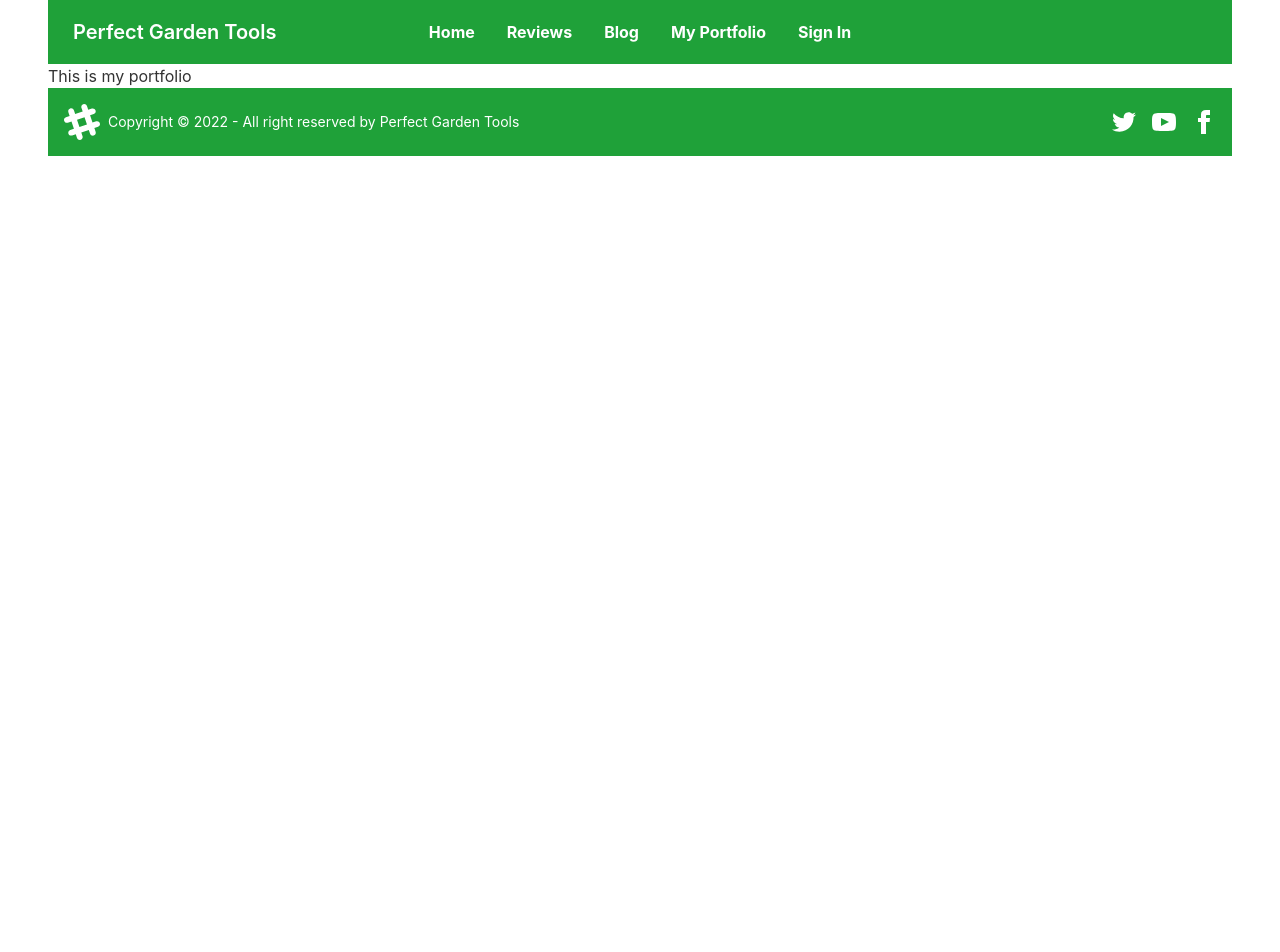
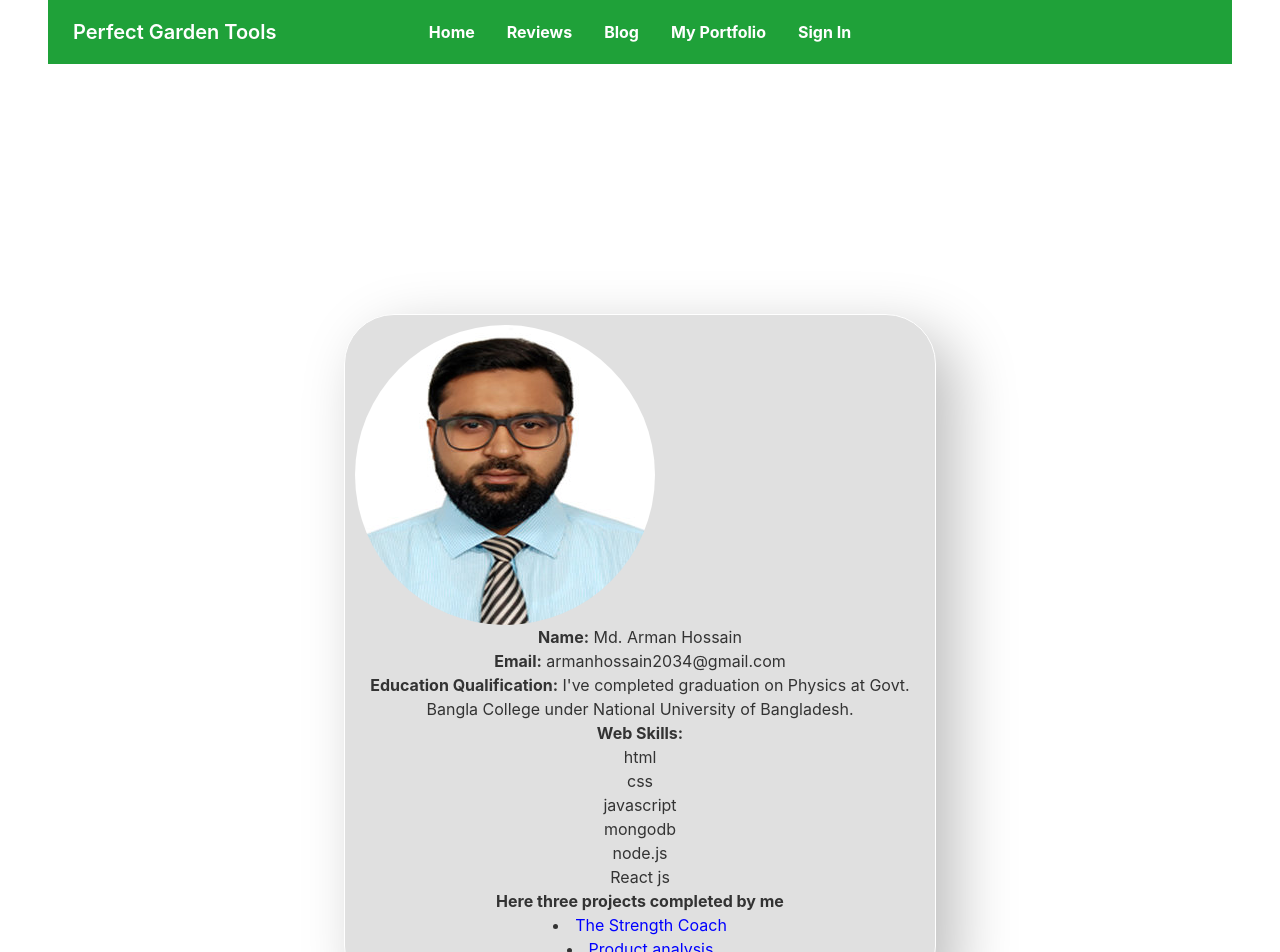
Before and after one commit to MAHossain1/perfect-garden-tools, a React (Create React App) app: page /myportfolio in a window 1280 px wide. Shown: the top 952 px of the page. Before the commit the page ends 800 px from the top, so only its background shows below. Built offline with nearby package versions, Linux system fonts and the light colour scheme; no server answers.

Commit message:
portfolio done

```diff
--- /dev/null
+++ b/src/pages/MyPortfolio.js/MyPortfolio.css
@@ -0,0 +1,16 @@
+.about {
+  text-align: center;
+  width: 50%;
+  margin: 250px auto;
+  padding: 10px;
+  border: 1px solid white;
+  border-radius: 50px;
+  background: #e0e0e0;
+  box-shadow: 20px 20px 60px #bebebe, -20px -20px 60px #ffffff;
+}
+.about img {
+  border-radius: 50%;
+}
+li a {
+  color: blue;
+}
--- a/src/pages/MyPortfolio.js/MyPortfolio.js
+++ b/src/pages/MyPortfolio.js/MyPortfolio.js
@@ -1,9 +1,46 @@
 import React from "react";
+import arman from "../../images/arman.jpg";
+import "./MyPortfolio.css";
 
 const MyPortfolio = () => {
   return (
-    <div>
-      <h2>This is my portfolio</h2>
+    <div className="about">
+      <img src={arman} alt="" />
+      <h3>
+        <b>Name:</b> Md. Arman Hossain
+      </h3>
+      <h2>
+        <b>Email:</b> armanhossain2034@gmail.com
+      </h2>
+      <h2>
+        <b>Education Qualification:</b> I've completed graduation on Physics at
+        Govt. Bangla College under National University of Bangladesh.{" "}
+      </h2>
+      <h2>
+        <b>Web Skills:</b>
+        <ol>
+          <li>html</li>
+          <li>css</li>
+          <li>javascript</li>
+          <li>mongodb</li>
+          <li>node.js</li>
+          <li>React js</li>
+        </ol>
+      </h2>
+      <h2>
+        <b>Here three projects completed by me</b>
+        <li>
+          <a href="https://the-strength-coach.web.app">The Strength Coach</a>
+        </li>
+        <li>
+          <a href="https://candid-pika-80b06b.netlify.app">Product analysis</a>
+        </li>
+        <li>
+          <a href="https://the-strength-coach.web.app">
+            Excercise management Website
+          </a>
+        </li>
+      </h2>
     </div>
   );
 };
```
Also changed, not shown: src/images/arman.jpg (added).
